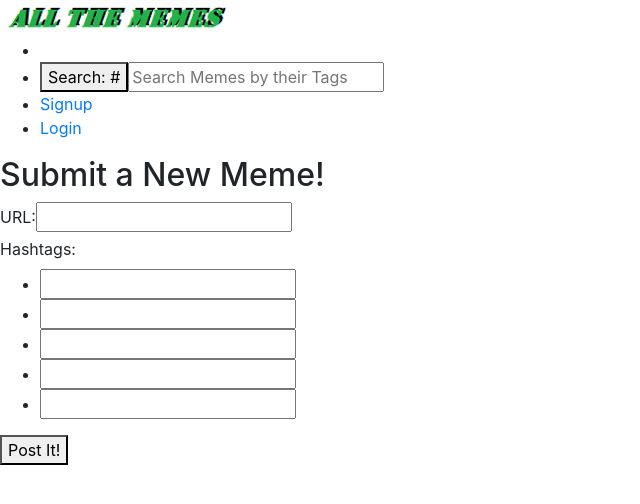
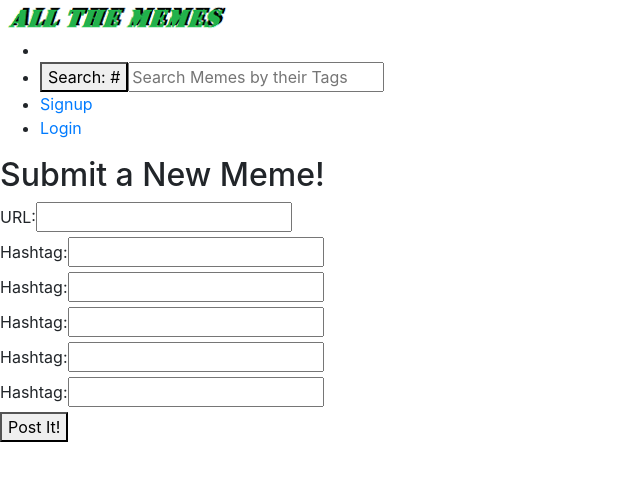
Before and after one commit to Dizzion/AllTheMemesFront, a React (Create React App) app: page /memes/new in a window 1280 px wide. Shown: the top 504 px of the page, without its empty margins (0-640 px from the left). Built offline with nearby package versions, Linux system fonts and the light colour scheme.

Commit message:
fixed forms on edit and new pages for memes

```diff
--- a/src/pages/MemePages/EditMeme.js
+++ b/src/pages/MemePages/EditMeme.js
@@ -34,30 +34,30 @@ export default class EditMeme extends Component {
         let hashTags = [...this.state.hashTags]
         let tag
         if (e.target.name === "tag1") {
-            tag = {...hashTags[0]}
+            tag = { ...hashTags[0] }
             tag = e.target.value
             hashTags[0] = tag
-            this.setState({hashTags})
+            this.setState({ hashTags })
         } else if (e.target.name === "tag2") {
-            tag = {...hashTags[1]}
+            tag = { ...hashTags[1] }
             tag = e.target.value
             hashTags[1] = tag
-            this.setState({hashTags})
+            this.setState({ hashTags })
         } else if (e.target.name === "tag3") {
-            tag = {...hashTags[2]}
+            tag = { ...hashTags[2] }
             tag = e.target.value
             hashTags[2] = tag
-            this.setState({hashTags})
+            this.setState({ hashTags })
         } else if (e.target.name === "tag4") {
-            tag = {...hashTags[3]}
+            tag = { ...hashTags[3] }
             tag = e.target.value
             hashTags[3] = tag
-            this.setState({hashTags})
+            this.setState({ hashTags })
         } else if (e.target.name === "tag5") {
-            tag = {...hashTags[4]}
+            tag = { ...hashTags[4] }
             tag = e.target.value
             hashTags[4] = tag
-            this.setState({hashTags})
+            this.setState({ hashTags })
         }
     }
 
@@ -71,45 +71,50 @@ export default class EditMeme extends Component {
     render() {
         return (
             <div>
-                <img src={this.state.url ? this.state.url : 'Loading.....'}/>
+                <img src={this.state.url ? this.state.url : 'Loading.....'} />
                 <h2>Edit the HashTags of this Meme</h2>
                 <form onSubmit={this.handleSubmit}>
-                <div className="form-input">
-                    <label htmlFor="tags">Hashtags:</label>
-                    <ul name="tags">
-                        <li><input
+                    <div className="form-input">
+                        <label htmlFor="tag1">Hashtag:</label>
+                        <input
                             type="text"
                             name="tag1"
                             onChange={this.handleChange}
-                            value={ this.state.hashTags ? this.state.hashTags[0] : 'Loading.....' } />
-                        </li>
-                        <li><input
+                            value={this.state.hashTags ? this.state.hashTags[0] : 'Loading.....'} />
+                    </div>
+                    <div className="form-input">
+                        <label htmlFor="tag2">Hashtag:</label>
+                        <input
                             type="text"
                             name="tag2"
                             onChange={this.handleChange}
-                            value={ this.state.hashTags ? this.state.hashTags[1] : 'Loading.....' } />
-                        </li>
-                        <li><input
+                            value={this.state.hashTags ? this.state.hashTags[1] : 'Loading.....'} />
+                    </div>
+                    <div className="form-input">
+                        <label htmlFor="tag3">Hashtag:</label>
+                        <input
                             type="text"
                             name="tag3"
                             onChange={this.handleChange}
-                            value={ this.state.hashTags ? this.state.hashTags[2] : 'Loading.....' } />
-                        </li>
-                        <li><input
+                            value={this.state.hashTags ? this.state.hashTags[2] : 'Loading.....'} />
+                    </div>
+                    <div className="form-input">
+                        <label htmlFor="tag4">Hashtag:</label>
+                        <input
                             type="text"
                             name="tag4"
                             onChange={this.handleChange}
-                            value={ this.state.hashTags ? this.state.hashTags[3] : 'Loading.....' } />
-                        </li>
-                        <li><input
+                            value={this.state.hashTags ? this.state.hashTags[3] : 'Loading.....'} />
+                    </div>
+                    <div className="form-input">
+                        <label htmlFor="tag5">Hashtag:</label>
+                        <input
                             type="text"
                             name="tag5"
                             onChange={this.handleChange}
-                            value={ this.state.hashTags ? this.state.hashTags[4] : 'Loading.....' } />
-                        </li>
-                    </ul>
-                </div>
-                <button type="submit">Post It!</button>
+                            value={this.state.hashTags ? this.state.hashTags[4] : 'Loading.....'} />
+                    </div>
+                    <button type="submit">Post It!</button>
                 </form>
             </div>
         )
--- a/src/pages/MemePages/NewMeme.js
+++ b/src/pages/MemePages/NewMeme.js
@@ -64,39 +64,44 @@ export default class NewMeme extends Component {
                             value={this.state.url} />
                     </div>
                     <div className="form-input">
-                        <label htmlFor="tags">Hashtags:</label>
-                        <ul name="tags">
-                            <li><input
+                        <label htmlFor="tag1">Hashtag:</label>
+                        <input
                             type="text"
                             name="tag1"
                             onChange={this.handleChange}
-                                    value={this.state.hashTags[0]} />
-                            </li>
-                            <li><input
+                            value={this.state.hashTags ? this.state.hashTags[0] : 'Loading.....'} />
+                    </div>
+                    <div className="form-input">
+                        <label htmlFor="tag2">Hashtag:</label>
+                        <input
                             type="text"
                             name="tag2"
                             onChange={this.handleChange}
-                                    value={this.state.hashTags[1]} />
-                            </li>
-                            <li><input
+                            value={this.state.hashTags ? this.state.hashTags[1] : 'Loading.....'} />
+                    </div>
+                    <div className="form-input">
+                        <label htmlFor="tag3">Hashtag:</label>
+                        <input
                             type="text"
                             name="tag3"
                             onChange={this.handleChange}
-                                    value={this.state.hashTags[2]} />
-                            </li>
-                            <li><input
+                            value={this.state.hashTags ? this.state.hashTags[2] : 'Loading.....'} />
+                    </div>
+                    <div className="form-input">
+                        <label htmlFor="tag4">Hashtag:</label>
+                        <input
                             type="text"
                             name="tag4"
                             onChange={this.handleChange}
-                                    value={this.state.hashTags[3]} />
-                            </li>
-                            <li><input
+                            value={this.state.hashTags ? this.state.hashTags[3] : 'Loading.....'} />
+                    </div>
+                    <div className="form-input">
+                        <label htmlFor="tag5">Hashtag:</label>
+                        <input
                             type="text"
                             name="tag5"
                             onChange={this.handleChange}
-                                    value={this.state.hashTags[4]} />
-                            </li>
-                        </ul>
+                            value={this.state.hashTags ? this.state.hashTags[4] : 'Loading.....'} />
                     </div>
                     <button type="submit">Post It!</button>
                 </form>
```
Lines whose indentation alone changed are shown as unchanged.
